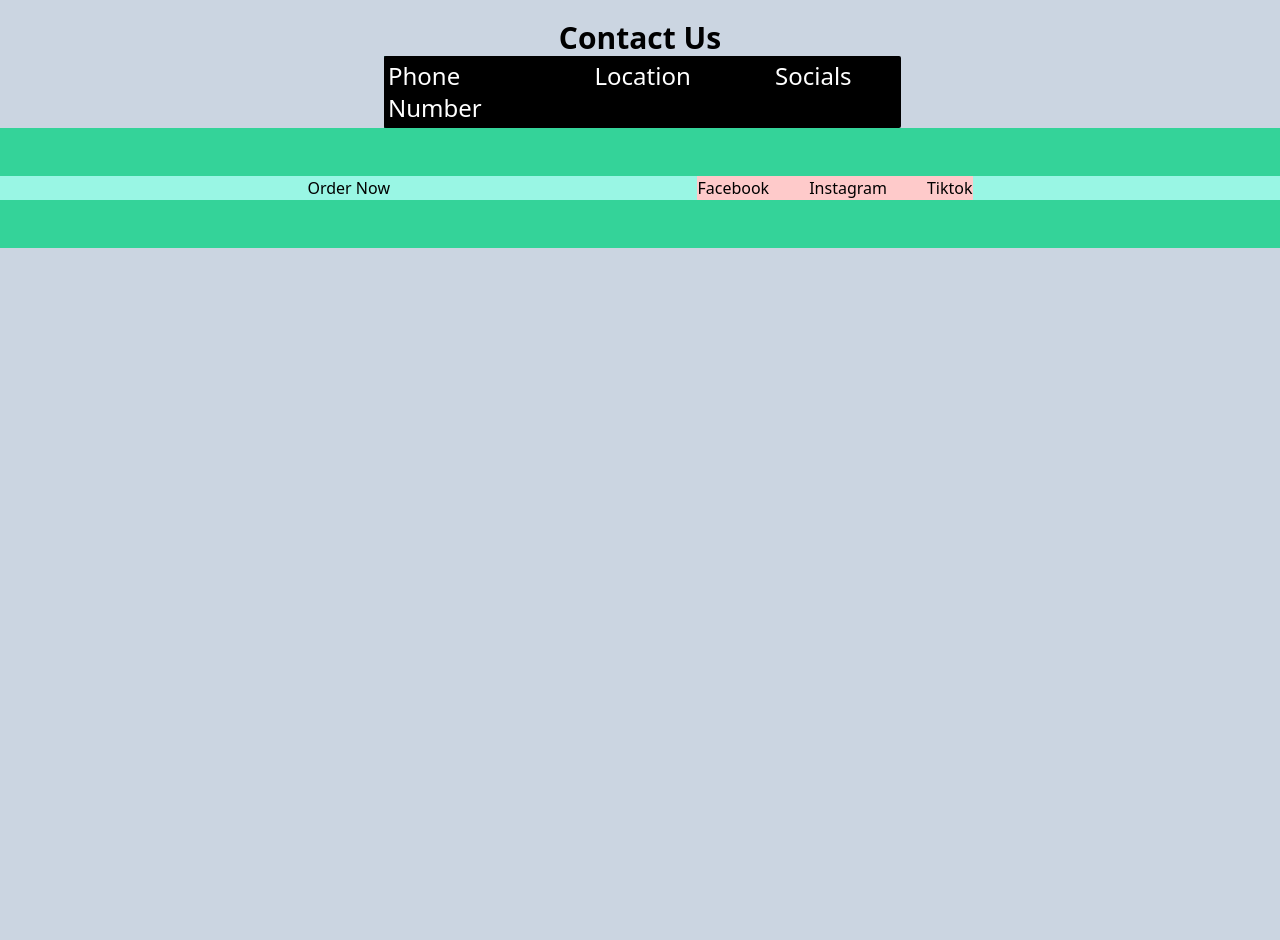
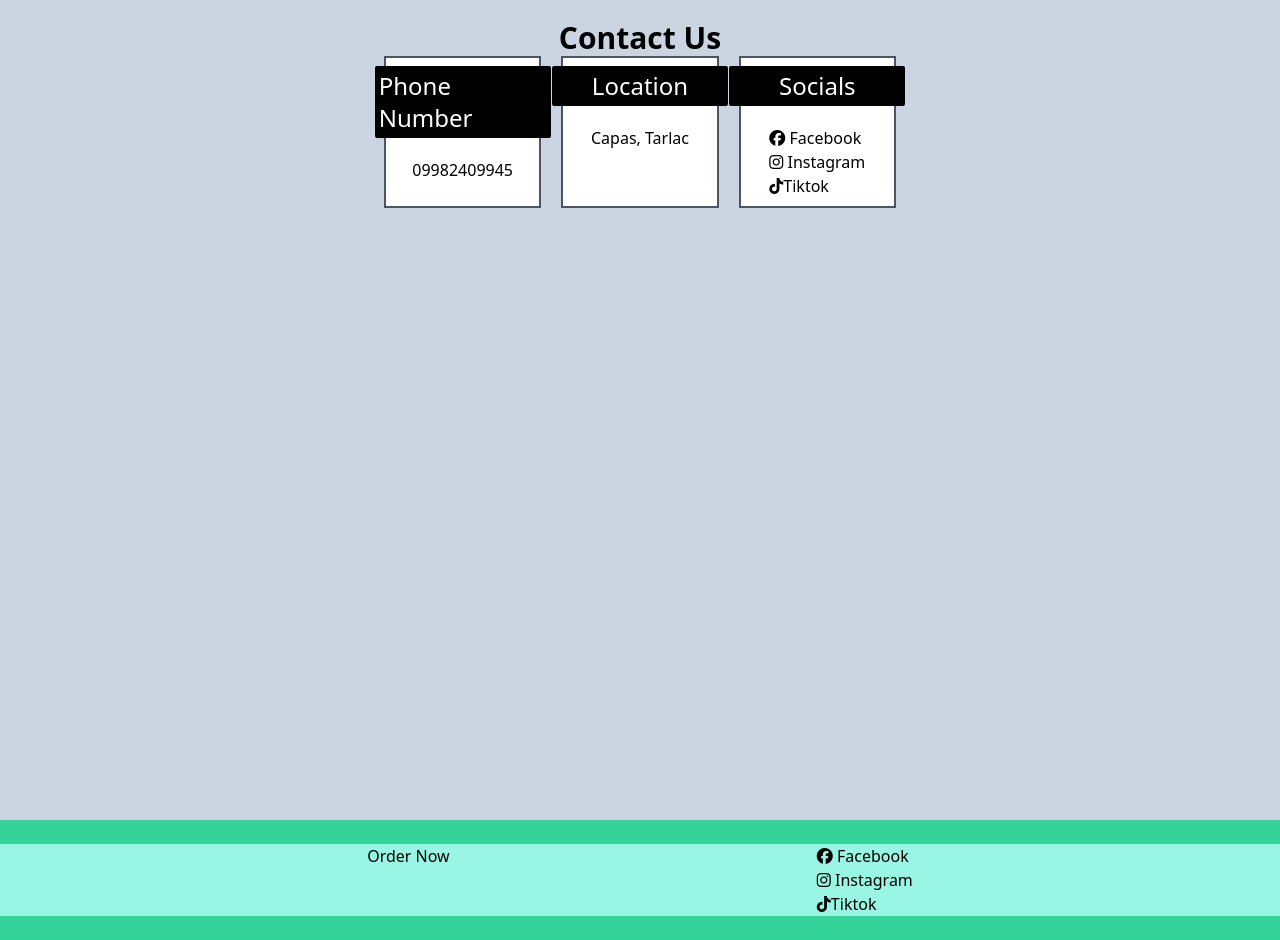
Before and after one commit to aecial/EP-React, a React (Vite) app: page / in a window 1280 px wide. Shown: the part 1580-2520 px from the top of the page. Before the commit the page ends 1828 px from the top, so only its background shows below. Built offline with nearby package versions, Linux system fonts and the light colour scheme.

Commit message:
fixed structure of contact

```diff
--- a/index.html
+++ b/index.html
@@ -4,6 +4,10 @@
     <meta charset="UTF-8" />
     <link rel="icon" type="image/svg+xml" href="/vite.svg" />
     <meta name="viewport" content="width=device-width, initial-scale=1.0" />
+    <script
+      src="https://kit.fontawesome.com/fae056ab45.js"
+      crossorigin="anonymous"
+    ></script>
     <title>Vite + React</title>
   </head>
   <body class="bg-slate-300">
--- a/src/components/Contact.jsx
+++ b/src/components/Contact.jsx
@@ -1,16 +1,28 @@
 import React from "react";
 import MenuHeader from "./MenuHeader";
 import ContactTitle from "./ContactTitle";
+import ContactBody from "./ContactBody";
+import ContactEntry from "./ContactEntry";
+import ContactSocials from "./ContactSocials";
 
 const Contact = () => {
   return (
-    <section>
+    <section className="h-[100vh]">
       <MenuHeader text={"Contact Us"} />
 
-      <div className="w-[40%] grid grid-cols-3 mx-auto bg-teal-900">
-        <ContactTitle title={"Phone Number"} />
-        <ContactTitle title={"Location"} />
-        <ContactTitle title={"Socials"} />
+      <div className="w-[40%] grid grid-cols-3 gap-5 mx-auto">
+        <ContactEntry title={"Phone Number"} content={"09982409945"} />
+        <ContactEntry title={"Location"} content={"Capas, Tarlac"} />
+        <ContactEntry
+          title={"Socials"}
+          content={
+            <ContactSocials
+              fbLink={"https://www.facebook.com/TeddyPascual1223/"}
+              igLink={"https://www.instagram.com/ch1nachi/"}
+              tiktokLink={"https://www.tiktok.com/@aecial_?lang=en"}
+            />
+          }
+        />
       </div>
     </section>
   );
--- /dev/null
+++ b/src/components/ContactBody.jsx
@@ -0,0 +1,7 @@
+import React from "react";
+
+const ContactBody = ({ content }) => {
+  return <div>{content}</div>;
+};
+
+export default ContactBody;
--- /dev/null
+++ b/src/components/ContactEntry.jsx
@@ -0,0 +1,14 @@
+import React from "react";
+import ContactTitle from "./ContactTitle";
+import ContactBody from "./ContactBody";
+
+const ContactEntry = ({ title, content }) => {
+  return (
+    <div className="bg-white flex flex-col items-center p-2 gap-5 border-gray-600 border-2 ">
+      <ContactTitle title={title} />
+      <ContactBody content={content} />
+    </div>
+  );
+};
+
+export default ContactEntry;
--- /dev/null
+++ b/src/components/ContactSocials.jsx
@@ -0,0 +1,19 @@
+import React from "react";
+
+const ContactSocials = ({ fbLink, igLink, tiktokLink }) => {
+  return (
+    <div className="flex flex-col ">
+      <a href={fbLink}>
+        <i class="fa-brands fa-facebook"></i> Facebook
+      </a>
+      <a href={igLink}>
+        <i class="fa-brands fa-instagram"></i> Instagram
+      </a>
+      <a href={tiktokLink}>
+        <i class="fa-brands fa-tiktok"> </i>Tiktok
+      </a>
+    </div>
+  );
+};
+
+export default ContactSocials;
--- a/src/components/Footer.jsx
+++ b/src/components/Footer.jsx
@@ -1,5 +1,5 @@
 import React from "react";
-
+import ContactSocials from "./ContactSocials";
 const Footer = () => {
   return (
     <footer className="h-[15vh] bg-emerald-400 flex justify-center items-center">
@@ -7,17 +7,11 @@ const Footer = () => {
         <a href="#" className="">
           Order Now
         </a>
-        <div className="bg-red-200 flex gap-10">
-          <a href="http://" target="_blank" rel="noopener noreferrer">
-            Facebook
-          </a>
-          <a href="http://" target="_blank" rel="noopener noreferrer">
-            Instagram
-          </a>
-          <a href="http://" target="_blank" rel="noopener noreferrer">
-            Tiktok
-          </a>
-        </div>
+        <ContactSocials
+          fbLink={"https://www.facebook.com/TeddyPascual1223/"}
+          igLink={"https://www.instagram.com/ch1nachi/"}
+          tiktokLink={"https://www.tiktok.com/@aecial_?lang=en"}
+        />
       </div>
     </footer>
   );
```
